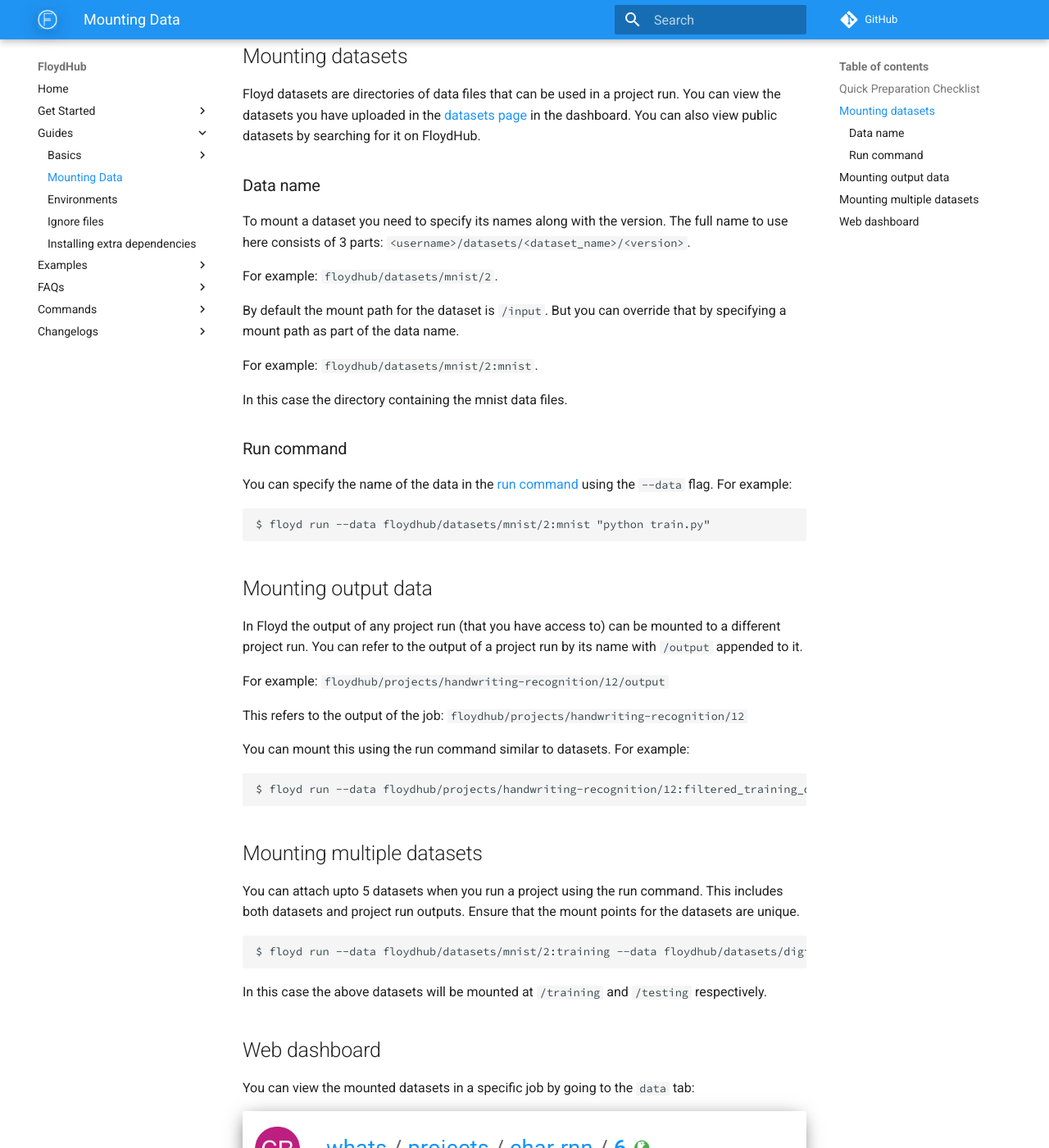
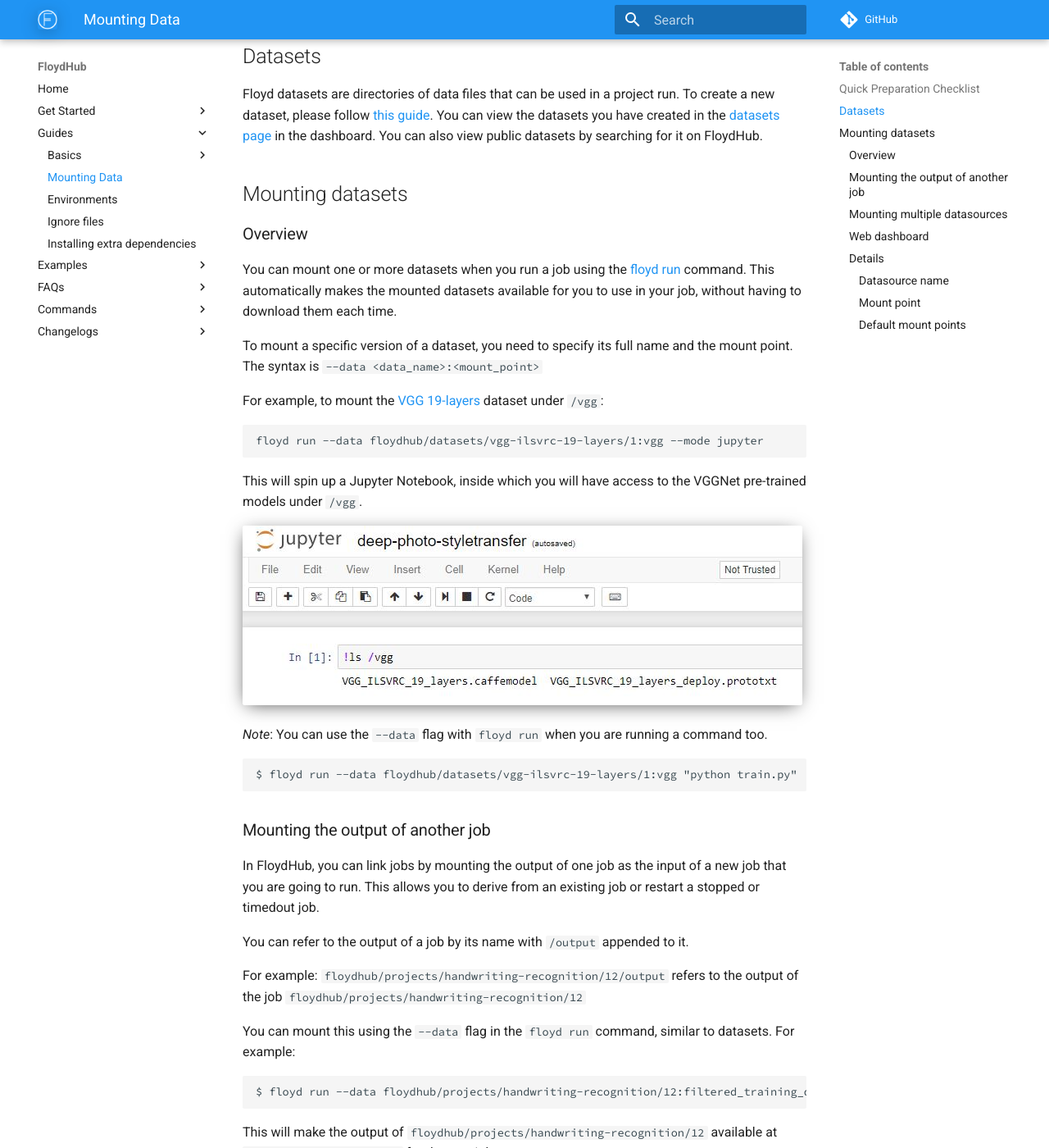
Before and after one commit to floydhub/floyd-docs, an MkDocs documentation site: the page built from docs/guides/mounting_data.md, in a window 1280 px wide and 1400 px high, scrolled down 432 px. Shown: the whole window at 82% size. Built offline with MkDocs 1.6.1 and Material for MkDocs 9.7.7, drawn with Linux system fonts in a browser that asks for light colours; comment, search, counter and statistics services are not loaded; old or Windows-style settings are respelled for this version of MkDocs; some of the changed text lies outside the part shown.

Commit message:
Rewrite data mounting guide

````diff
--- a/docs/guides/mounting_data.md
+++ b/docs/guides/mounting_data.md
@@ -8,61 +8,99 @@
 
 You can use the [floyd login](../commands/login.md) command to login to your FloydHub account through your command line
 
+## Datasets
+
+Floyd datasets are directories of data files that can be used in a project run. To create a new dataset, please follow
+[this guide](./basics/create_new/#create-a-new-dataset). You can view the datasets you
+have created in the [datasets page](https://www.floydhub.com/datasets) in the dashboard. You can also view
+public datasets by searching for it on FloydHub.
+
 ## Mounting datasets
 
-Floyd datasets are directories of data files that can be used in a project run. You can view the datasets you
-have uploaded in the [datasets page](https://www.floydhub.com/datasets) in the dashboard. You can also view
-public datasets by searching for it on FloydHub.
+### Overview
 
-### Data name
+You can mount one or more datasets when you run a job using the [floyd run](../commands/run) command. This automatically makes
+the mounted datasets available for you to use in your job, without having to download them each time.
 
-To mount a dataset you need to specify its names along with the version. The full name to use here consists of 3
-parts: `<username>/datasets/<dataset_name>/<version>`.
+To mount a specific version of a dataset, you need to specify its full name and the mount point.
+The syntax is `--data <data_name>:<mount_point>`
 
-For example: `floydhub/datasets/mnist/2`.
+For example, to mount the [VGG 19-layers](https://www.floydhub.com/floydhub/datasets/vgg-ilsvrc-19-layers/1) dataset under `/vgg`:
+```bash
+floyd run --data floydhub/datasets/vgg-ilsvrc-19-layers/1:vgg --mode jupyter
+```
 
-By default the mount path for the dataset is `/input`. But you can override that by specifying a mount path as
-part of the data name.
+This will spin up a Jupyter Notebook, inside which you will have access to the VGGNet pre-trained models under `/vgg`.
 
-For example: `floydhub/datasets/mnist/2:mnist`.
+![Mounted Data](../img/mounted_data.jpg)
 
-In this case the directory containing the mnist data files.
-
-### Run command
-
-You can specify the name of the data in the [run command](../commands/run.md) using the `--data` flag. For example:
+*Note*: You can use the `--data` flag with `floyd run` when you are running a command too.
 
 ```bash
-$ floyd run --data floydhub/datasets/mnist/2:mnist "python train.py"
+$ floyd run --data floydhub/datasets/vgg-ilsvrc-19-layers/1:vgg "python train.py"
 ```
 
-## Mounting output data
 
-In Floyd the output of any project run (that you have access to) can be mounted to a different project run.
-You can refer to the output of a project run by its name with `/output` appended to it.
+### Mounting the output of another job
 
-For example: `floydhub/projects/handwriting-recognition/12/output`
+In FloydHub, you can link jobs by mounting the output of one job as the input of a new job that you are going to run. This allows you to derive from an existing job or restart a stopped or timedout job.
 
-This refers to the output of the job: `floydhub/projects/handwriting-recognition/12`
+You can refer to the output of a job by its name with `/output` appended to it.
 
-You can mount this using the run command similar to datasets. For example:
+For example: `floydhub/projects/handwriting-recognition/12/output` refers to the output of the job `floydhub/projects/handwriting-recognition/12`
+
+You can mount this using the `--data` flag in the `floyd run` command, similar to datasets. For example:
 
 ```bash
 $ floyd run --data floydhub/projects/handwriting-recognition/12:filtered_training_data "python train.py"
 ```
 
-## Mounting multiple datasets
+This will make the output of `floydhub/projects/handwriting-recognition/12` available at `/filtered_training_data` for the new job to use.
 
-You can attach upto 5 datasets when you run a project using the run command. This includes both datasets and
-project run outputs. Ensure that the mount points for the datasets are unique.
+*Note*: You need to have access to the job to be able to mount it's output.
+
+
+### Mounting multiple datasources
+
+You can attach upto 5 datasources when you run a job using the `--data` flag in the [floyd run](../commands/run) command. This includes both datasets and job outputs. Ensure that the mount points for the datasets are unique.
 
 ```bash
-$ floyd run --data floydhub/datasets/mnist/2:training --data floydhub/datasets/digits/1:testing "python script.py"
+$ floyd run --data floydhub/datasets/mnist/2:training --data floydhub/datasets/digits/1:test "python script.py"
 ```
-In this case the above datasets will be mounted at `/training` and `/testing` respectively.
+In this case, the above datasets will be mounted at `/training` and `/test` respectively.
 
-## Web dashboard
 
-You can view the mounted datasets in a specific job by going to the `data` tab:
+### Web dashboard
 
-![Data Mounts](../img/job_data_view.png)
+You can view the mounted datasets and their respective mount points for a specific job by going to the `Data` tab:
+
+![Data Mounts](../img/job_data_view.jpg)
+
+
+### Details
+
+#### Datasource name
+
+The full name of a datasource (`<username>/datasets/<dataset_name>/<version>`) consists of 3 parts:
+
+- Username
+- Dataset Name
+- Version
+
+For example: `floydhub/datasets/mnist/2`
+
+#### Mount point
+
+The mount point is an absolute path. For example, `--data floydhub/datasets/vgg-ilsvrc-19-layers/1:vgg` will mount the data at `/vgg`.
+
+A common mistake is to look for the mounted data in the current directory (`./vgg`), rather than using the absolute path (`/vgg`)
+
+#### Default mount points
+
+We highly recommend that you explicitly specify the mount points for your data using the `--data <data_name>:<mount_point>` convention.
+
+If, however, you do not specify a mount point, the default values are:
+
+- Single data mount: If you only mount one datasource without specifying a mount point, it is mounted at `/input`
+
+- Multiple data mounts: If you mount multiple datasource without specifying mount points, they will each be mounted under their respective GUIDs (e.g. `/xKduBzTr4LAsc6eVPZVPVd`). GUIDs are 32-character random strings that difficult to track down, so we highly discourage this pattern.
````
Also changed, not shown: docs/img/job_data_view.jpg (added), docs/img/job_data_view.png (deleted), docs/img/mounted_data.jpg (added).
